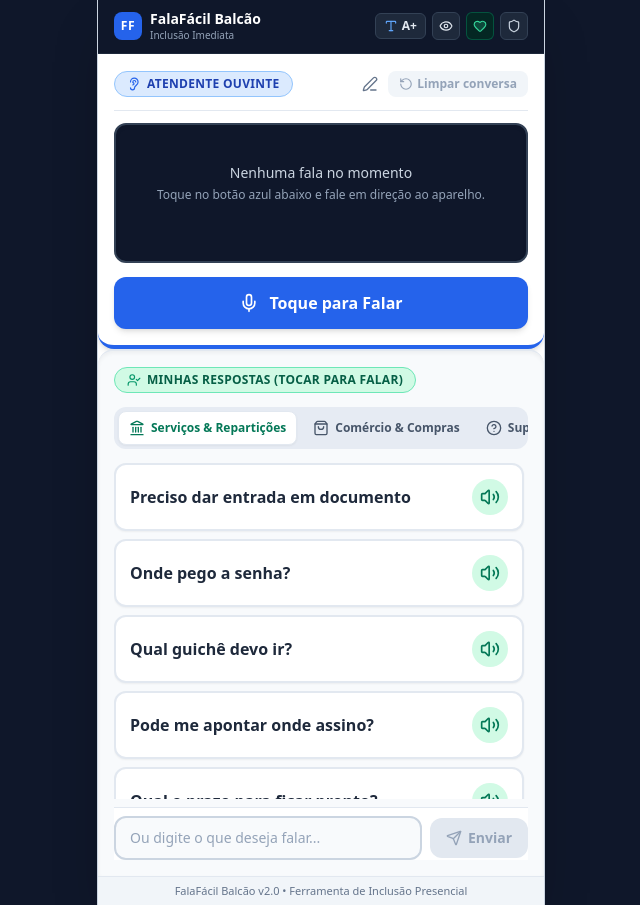
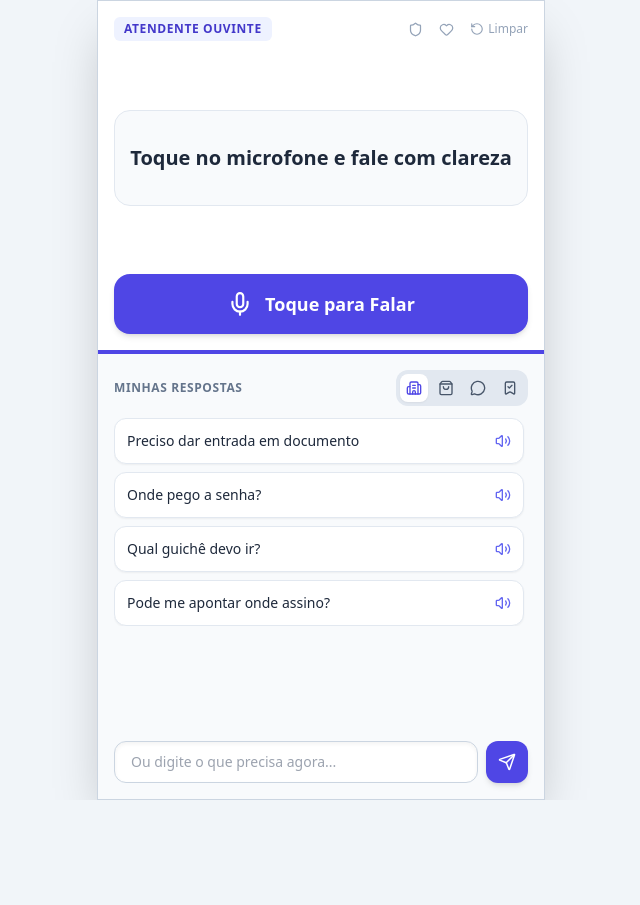
Before and after one commit to luklen2-blip/fala-facil, a React (Vite) app: page / in a window 1280 px wide. Shown: the whole page, without its empty margins (319-959 px from the left). After the commit the page ends 800 px from the top, so only its background shows below. Built offline with nearby package versions, Linux system fonts and the light colour scheme.

Commit message:
feat: integrate FalaFacilApp with custom phrases and haptic feedback

```diff
--- a/src/App.jsx
+++ b/src/App.jsx
@@ -1,180 +1,380 @@
 import React, { useState, useEffect, useRef } from 'react';
-import AccessibilityBar from './components/AccessibilityBar.jsx';
-import AttendantPanel from './components/AttendantPanel.jsx';
-import UserPanel from './components/UserPanel.jsx';
+import {
+  Mic, MicOff, Volume2, RotateCcw, Send, Building2,
+  ShoppingBag, MessageCircle, Plus, Trash2, BookmarkCheck, CheckCircle2,
+  Shield, Heart
+} from 'lucide-react';
 import PixModal from './components/PixModal.jsx';
 import LegalModal from './components/LegalModal.jsx';
-import { SpeechRecognitionManager, isSpeechRecognitionSupported } from './services/speechRecognition.js';
-import { speakText, cancelSpeech, isSpeechSynthesisSupported } from './services/speechSynthesis.js';
 
-export default function App() {
-  const [transcript, setTranscript] = useState('');
-  const [interimTranscript, setInterimTranscript] = useState('');
-  const [isListening, setIsListening] = useState(false);
-  const [errorMessage, setErrorMessage] = useState(null);
-  const [speakingText, setSpeakingText] = useState(null);
+const CATEGORIAS_PADRAO = {
+  servicos: [
+    "Preciso dar entrada em documento",
+    "Onde pego a senha?",
+    "Qual guichê devo ir?",
+    "Pode me apontar onde assino?",
+    "Qual o prazo para ficar pronto?"
+  ],
+  comercio: [
+    "Quanto custa?",
+    "Aceita Pix?",
+    "Pode passar no cartão?",
+    "Tem desconto à vista?",
+    "Quero nota fiscal com CPF"
+  ],
+  ajuda: [
+    "Pode falar mais devagar?",
+    "Não entendi, pode repetir?",
+    "Pode digitar aqui para mim?",
+    "Muito obrigado pela paciência!"
+  ]
+};
 
-  // Acessibilidade: Escala de fonte e Alto Contraste
-  const [fontSizeIndex, setFontSizeIndex] = useState(1); // 0 = Padrão, 1 = Grande (Padrão inicial), 2 = Extra Grande
-  const [highContrast, setHighContrast] = useState(false);
+export default function FalaFacilApp() {
+  const [ouvindo, setOuvindo] = useState(false);
+  const [falando, setFalando] = useState(false);
+  const [transcricao, setTranscricao] = useState('');
+  const [textoManual, setTextoManual] = useState('');
+  const [categoriaAtiva, setCategoriaAtiva] = useState('servicos');
 
-  // Modais
+  // Frases personalizadas salvas no navegador
+  const [frasesCustom, setFrasesCustom] = useState(() => {
+    try {
+      const salvas = typeof window !== 'undefined' ? localStorage.getItem('falafacil_frases_custom') : null;
+      return salvas ? JSON.parse(salvas) : [
+        "Preciso de atendimento prioritário por lei",
+        "Pode anotar os valores em um papel?",
+        "Prefiro me comunicar escrevendo"
+      ];
+    } catch {
+      return [
+        "Preciso de atendimento prioritário por lei",
+        "Pode anotar os valores em um papel?",
+        "Prefiro me comunicar escrevendo"
+      ];
+    }
+  });
+  const [novaFraseCustom, setNovaFraseCustom] = useState('');
+
+  // Modais de Apoio e Conformidade LGPD
   const [isPixOpen, setIsPixOpen] = useState(false);
   const [isLegalOpen, setIsLegalOpen] = useState(
     typeof window !== 'undefined' &&
     (window.location.pathname === '/termos' || window.location.pathname === '/privacidade')
   );
 
-  const recognitionManagerRef = useRef(null);
-  const isSpeechSupported = isSpeechRecognitionSupported();
+  const recognitionRef = useRef(null);
 
-  // Mapeamento de escalas de fonte
-  const fontScales = {
-    transcript: ['text-lg', 'text-xl', 'text-2xl'],
-    cards: ['text-sm', 'text-base', 'text-lg']
+  // Salva no localStorage sempre que as frases customizadas mudarem
+  useEffect(() => {
+    try {
+      localStorage.setItem('falafacil_frases_custom', JSON.stringify(frasesCustom));
+    } catch (e) {
+      console.warn('Erro ao salvar no localStorage:', e);
+    }
+  }, [frasesCustom]);
+
+  // Inicialização do Reconhecimento de Fala Nativo
+  useEffect(() => {
+    const SpeechRecognition = window.SpeechRecognition || window.webkitSpeechRecognition;
+    if (SpeechRecognition) {
+      const recognition = new SpeechRecognition();
+      recognition.continuous = true;
+      recognition.interimResults = true;
+      recognition.lang = 'pt-BR';
+
+      recognition.onresult = (event) => {
+        let textoAtual = '';
+        for (let i = 0; i < event.results.length; i++) {
+          textoAtual += event.results[i][0].transcript;
+        }
+        setTranscricao(textoAtual);
       };
 
-  useEffect(() => {
-    // Inicialização do Gerenciador de Reconhecimento de Fala
-    if (isSpeechSupported) {
-      recognitionManagerRef.current = new SpeechRecognitionManager({
-        onResult: (finalText, interimText) => {
-          setTranscript(finalText);
-          setInterimTranscript(interimText);
-        },
-        onError: (message, code) => {
-          setErrorMessage(message);
-          setIsListening(false);
-        },
-        onStatusChange: (status) => {
-          setIsListening(status);
-          if (status) {
-            setErrorMessage(null);
+      recognition.onerror = () => setOuvindo(false);
+      recognition.onend = () => setOuvindo(false);
+      recognitionRef.current = recognition;
     }
-        }
-      });
-    }
+  }, []);
 
-    return () => {
-      if (recognitionManagerRef.current) {
-        recognitionManagerRef.current.stop();
-      }
-      cancelSpeech();
-    };
-  }, [isSpeechSupported]);
-
-  // Alternar microfone
-  const handleToggleListening = () => {
-    if (!recognitionManagerRef.current) {
-      setErrorMessage('Reconhecimento de voz não suportado neste navegador. Use o Chrome ou Edge.');
+  const alternarMicrofone = () => {
+    if (!recognitionRef.current) {
+      alert("Navegador sem suporte nativo a reconhecimento de voz. Utilize o Chrome ou Edge.");
       return;
     }
-
-    if (isListening) {
-      recognitionManagerRef.current.stop();
+    if (ouvindo) {
+      try {
+        recognitionRef.current.stop();
+      } catch (e) {}
+      setOuvindo(false);
     } else {
-      setErrorMessage(null);
-      recognitionManagerRef.current.start();
+      setTranscricao('');
+      try {
+        recognitionRef.current.start();
+        setOuvindo(true);
+      } catch (e) {
+        console.warn('Erro ao iniciar reconhecimento:', e);
+        setOuvindo(false);
+      }
     }
   };
 
-  // Limpar visor
-  const handleClear = () => {
-    if (recognitionManagerRef.current) {
-      recognitionManagerRef.current.clear();
-    }
-    setTranscript('');
-    setInterimTranscript('');
-    setErrorMessage(null);
-  };
+  // Síntese de Voz com Feedback Tátil (Vibração) e Visual
+  const falarTexto = (texto) => {
+    if (!('speechSynthesis' in window)) return;
 
-  // Inserção manual de texto pelo atendente
-  const handleManualTextSubmit = (text) => {
-    const updated = transcript ? `${transcript} ${text}` : text;
-    setTranscript(updated);
-    if (recognitionManagerRef.current) {
-      recognitionManagerRef.current.setFinalText(updated);
+    window.speechSynthesis.cancel();
+    const utterance = new SpeechSynthesisUtterance(texto);
+    utterance.lang = 'pt-BR';
+    utterance.rate = 0.95; // Cadência confortável para balcão
+
+    utterance.onstart = () => {
+      setFalando(true);
+      if (typeof navigator !== 'undefined' && navigator.vibrate) {
+        try {
+          navigator.vibrate(60); // Vibração curta de confirmação de início
+        } catch (e) {}
       }
     };
 
-  // Disparo de voz alta (TTS) para resposta da pessoa surda
-  const handleSpeakPhrase = (textToSpeak) => {
-    if (!isSpeechSynthesisSupported()) {
-      alert(`Síntese de voz não disponível no navegador. Mensagem selecionada: "${textToSpeak}"`);
-      return;
+    utterance.onend = () => {
+      setFalando(false);
+      if (typeof navigator !== 'undefined' && navigator.vibrate) {
+        try {
+          navigator.vibrate([40, 60, 40]); // Pulso tátil duplo avisando que terminou de falar
+        } catch (e) {}
       }
-
-    speakText(textToSpeak, {
-      onStart: (txt) => {
-        setSpeakingText(txt);
-      },
-      onEnd: () => {
-        setSpeakingText(null);
-      },
-      onError: (err) => {
-        console.warn('Erro ao falar:', err);
-        setSpeakingText(null);
-      }
-    });
     };
 
-  const handleChangeFontSize = () => {
-    setFontSizeIndex((prev) => (prev + 1) % 3);
+    utterance.onerror = () => {
+      setFalando(false);
     };
 
-  const handleToggleHighContrast = () => {
-    setHighContrast((prev) => !prev);
+    window.speechSynthesis.speak(utterance);
+  };
+
+  const handleEnviarManual = (e) => {
+    e.preventDefault();
+    if (!textoManual.trim()) return;
+    falarTexto(textoManual);
+    setTextoManual('');
+  };
+
+  const handleAdicionarFraseCustom = (e) => {
+    e.preventDefault();
+    if (!novaFraseCustom.trim()) return;
+    setFrasesCustom([novaFraseCustom.trim(), ...frasesCustom]);
+    setNovaFraseCustom('');
+  };
+
+  const handleRemoverFraseCustom = (index) => {
+    setFrasesCustom(frasesCustom.filter((_, i) => i !== index));
   };
 
   return (
-    <div
-      className={`min-h-screen flex justify-center items-stretch bg-slate-900 ${
-        highContrast ? 'high-contrast' : ''
+    <div className="flex flex-col h-screen max-w-md mx-auto bg-slate-100 border border-slate-300 font-sans shadow-2xl select-none">
+
+      {/* PAINEL SUPERIOR: Atendente Ouvinte */}
+      <div className="flex-1 bg-white p-4 flex flex-col justify-between border-b-4 border-indigo-600">
+        <div className="flex items-center justify-between">
+          <div className="flex items-center gap-2">
+            <span className="text-xs font-bold uppercase tracking-wider text-indigo-700 bg-indigo-50 px-2.5 py-1 rounded-md">
+              Atendente Ouvinte
+            </span>
+            {ouvindo && (
+              <span className="flex items-center gap-1 text-[11px] font-semibold text-rose-600 animate-pulse">
+                <span className="w-2 h-2 rounded-full bg-rose-500"></span>
+                Gravando
+              </span>
+            )}
+          </div>
+          <div className="flex items-center gap-2">
+            <button
+              type="button"
+              onClick={() => setIsLegalOpen(true)}
+              title="Termos de Uso e Privacidade LGPD"
+              className="p-1 text-slate-400 hover:text-indigo-600 transition-colors"
+              aria-label="Termos e LGPD"
+            >
+              <Shield size={15} />
+            </button>
+            <button
+              type="button"
+              onClick={() => setIsPixOpen(true)}
+              title="Apoio Pix Bacen"
+              className="p-1 text-slate-400 hover:text-emerald-600 transition-colors"
+              aria-label="Apoiar projeto via Pix"
+            >
+              <Heart size={15} />
+            </button>
+            <button
+              type="button"
+              onClick={() => setTranscricao('')}
+              className="text-slate-400 hover:text-slate-600 text-xs flex items-center gap-1 font-medium transition-colors ml-1"
+            >
+              <RotateCcw size={14} /> Limpar
+            </button>
+          </div>
+        </div>
+
+        {/* Caixa de Exibição da Transcrição */}
+        <div className="my-auto min-h-[96px] flex items-center justify-center text-center p-3 bg-slate-50 rounded-2xl border border-slate-200">
+          <p className="text-xl font-semibold text-slate-800 leading-snug">
+            {transcricao || (ouvindo ? "Ouvindo atentamente..." : "Toque no microfone e fale com clareza")}
+          </p>
+        </div>
+
+        {/* Botão de Gravação Principal */}
+        <button
+          type="button"
+          onClick={alternarMicrofone}
+          className={`w-full py-4 rounded-2xl flex items-center justify-center gap-3 text-lg font-bold shadow-md transition-all active:scale-[0.98] ${
+            ouvindo
+              ? 'bg-rose-600 text-white animate-pulse'
+              : 'bg-indigo-600 text-white hover:bg-indigo-700'
           }`}
         >
-      {/* Moldura mobile-first máx-w-md centralizada */}
-      <main className="w-full max-w-md bg-white flex flex-col shadow-2xl relative border-x border-slate-300 min-h-screen overflow-hidden">
-        {/* Barra Superior de Acessibilidade & Identidade */}
-        <AccessibilityBar
-          highContrast={highContrast}
-          onToggleHighContrast={handleToggleHighContrast}
-          fontSizeIndex={fontSizeIndex}
-          onChangeFontSize={handleChangeFontSize}
-          onOpenLegal={() => setIsLegalOpen(true)}
-          onOpenPix={() => setIsPixOpen(true)}
+          {ouvindo ? <MicOff size={26} /> : <Mic size={26} />}
+          {ouvindo ? "Concluir Fala" : "Toque para Falar"}
+        </button>
+      </div>
+
+      {/* FEEDBACK VISUAL DE FALA EM ANDAMENTO */}
+      {falando && (
+        <div className="bg-emerald-600 text-white py-2 px-4 flex items-center justify-center gap-2 text-sm font-bold animate-pulse shadow-inner">
+          <Volume2 size={18} />
+          <span>Celular reproduzindo áudio para o atendente...</span>
+        </div>
+      )}
+
+      {/* PAINEL INFERIOR: Usuário Surdo */}
+      <div className="flex-[1.3] bg-slate-50 p-4 flex flex-col justify-between overflow-hidden">
+        <div>
+          {/* Cabeçalho de Navegação de Categorias */}
+          <div className="flex items-center justify-between mb-3">
+            <span className="text-xs font-bold uppercase tracking-wider text-slate-500">
+              Minhas Respostas
+            </span>
+            <div className="flex gap-1 bg-slate-200 p-1 rounded-xl">
+              <button
+                type="button"
+                title="Serviços Públicos"
+                onClick={() => setCategoriaAtiva('servicos')}
+                className={`p-1.5 rounded-lg transition-colors ${categoriaAtiva === 'servicos' ? 'bg-white shadow-sm text-indigo-600' : 'text-slate-600'}`}
+              >
+                <Building2 size={16} />
+              </button>
+              <button
+                type="button"
+                title="Comércio e Farmácias"
+                onClick={() => setCategoriaAtiva('comercio')}
+                className={`p-1.5 rounded-lg transition-colors ${categoriaAtiva === 'comercio' ? 'bg-white shadow-sm text-indigo-600' : 'text-slate-600'}`}
+              >
+                <ShoppingBag size={16} />
+              </button>
+              <button
+                type="button"
+                title="Dúvidas de Comunicação"
+                onClick={() => setCategoriaAtiva('ajuda')}
+                className={`p-1.5 rounded-lg transition-colors ${categoriaAtiva === 'ajuda' ? 'bg-white shadow-sm text-indigo-600' : 'text-slate-600'}`}
+              >
+                <MessageCircle size={16} />
+              </button>
+              <button
+                type="button"
+                title="Minhas Frases Salvas"
+                onClick={() => setCategoriaAtiva('personalizadas')}
+                className={`p-1.5 rounded-lg transition-colors ${categoriaAtiva === 'personalizadas' ? 'bg-white shadow-sm text-indigo-600' : 'text-slate-600'}`}
+              >
+                <BookmarkCheck size={16} />
+              </button>
+            </div>
+          </div>
+
+          {/* Área de Criação de Frases Personalizadas (Exibida somente na aba correspondente) */}
+          {categoriaAtiva === 'personalizadas' && (
+            <form onSubmit={handleAdicionarFraseCustom} className="flex gap-2 mb-3">
+              <input
+                type="text"
+                placeholder="Salvar nova frase frequente..."
+                value={novaFraseCustom}
+                onChange={(e) => setNovaFraseCustom(e.target.value)}
+                className="flex-1 bg-white border border-slate-300 rounded-xl px-3 py-1.5 text-xs focus:ring-2 focus:ring-indigo-500 outline-none"
               />
+              <button
+                type="submit"
+                className="bg-indigo-600 text-white px-3 py-1.5 rounded-xl hover:bg-indigo-700 transition-colors flex items-center gap-1 text-xs font-semibold"
+              >
+                <Plus size={14} /> Salvar
+              </button>
+            </form>
+          )}
 
-        {/* Bloco 1 (Topo - Painel do Atendente Ouvinte) */}
-        <AttendantPanel
-          transcript={transcript}
-          interimTranscript={interimTranscript}
-          isListening={isListening}
-          onToggleListening={handleToggleListening}
-          onClear={handleClear}
-          onManualTextSubmit={handleManualTextSubmit}
-          fontScale={fontScales.transcript[fontSizeIndex]}
-          errorMessage={errorMessage}
-          isSpeechSupported={isSpeechSupported}
+          {/* Grade de Frases / Respostas Rápidas */}
+          <div className="grid grid-cols-1 gap-2 max-h-52 overflow-y-auto pr-1">
+            {categoriaAtiva === 'personalizadas' ? (
+              frasesCustom.length === 0 ? (
+                <p className="text-center text-xs text-slate-400 py-6">Nenhuma frase salva ainda.</p>
+              ) : (
+                frasesCustom.map((frase, idx) => (
+                  <div key={idx} className="flex items-center gap-1.5 bg-white border border-slate-200 rounded-xl p-1 shadow-sm">
+                    <button
+                      type="button"
+                      onClick={() => falarTexto(frase)}
+                      className="flex-1 text-left px-3 py-2 font-medium text-slate-800 text-sm active:bg-indigo-50 flex items-center justify-between rounded-lg"
+                    >
+                      <span>{frase}</span>
+                      <Volume2 size={16} className="text-indigo-500 shrink-0 ml-2" />
+                    </button>
+                    <button
+                      type="button"
+                      onClick={() => handleRemoverFraseCustom(idx)}
+                      className="p-2 text-slate-400 hover:text-rose-600 transition-colors"
+                      title="Excluir frase"
+                    >
+                      <Trash2 size={16} />
+                    </button>
+                  </div>
+                ))
+              )
+            ) : (
+              CATEGORIAS_PADRAO[categoriaAtiva].map((frase, idx) => (
+                <button
+                  key={idx}
+                  type="button"
+                  onClick={() => falarTexto(frase)}
+                  className="text-left bg-white border border-slate-200 hover:border-indigo-400 p-3 rounded-xl font-medium text-slate-800 text-sm shadow-sm active:bg-indigo-50 flex items-center justify-between transition-colors"
+                >
+                  <span>{frase}</span>
+                  <Volume2 size={16} className="text-indigo-500 shrink-0 ml-2" />
+                </button>
+              ))
+            )}
+          </div>
+        </div>
+
+        {/* Input de Fala Avulsa / Digitação Livre */}
+        <form onSubmit={handleEnviarManual} className="flex gap-2 mt-3">
+          <input
+            type="text"
+            placeholder="Ou digite o que precisa agora..."
+            value={textoManual}
+            onChange={(e) => setTextoManual(e.target.value)}
+            className="flex-1 bg-white border border-slate-300 rounded-xl px-4 py-2.5 text-sm focus:outline-none focus:ring-2 focus:ring-indigo-500 shadow-inner"
           />
-
-        {/* Bloco 2 (Base - Painel da Pessoa Surda) */}
-        <UserPanel
-          onSpeakPhrase={handleSpeakPhrase}
-          speakingText={speakingText}
-          fontScale={fontScales.cards[fontSizeIndex]}
-        />
-
-        {/* Rodapé sutil informativo */}
-        <footer className="bg-slate-100 py-1.5 px-4 text-center border-t border-slate-200">
-          <p className="text-[11px] text-slate-500 font-medium">
-            FalaFácil Balcão v2.0 • Ferramenta de Inclusão Presencial
-          </p>
-        </footer>
+          <button
+            type="submit"
+            className="bg-indigo-600 hover:bg-indigo-700 text-white p-3 rounded-xl shadow-md transition-colors active:scale-95 flex items-center justify-center"
+            title="Falar em voz alta"
+          >
+            <Send size={18} />
+          </button>
+        </form>
+      </div>
 
       {/* Modais de Apoio PIX e Legalidade LGPD */}
       <PixModal isOpen={isPixOpen} onClose={() => setIsPixOpen(false)} />
       <LegalModal isOpen={isLegalOpen} onClose={() => setIsLegalOpen(false)} />
-      </main>
     </div>
   );
 }
```
Also changed, not shown: 5 other files (tests, documents, lock files or other folders). Lines whose indentation alone changed are shown as unchanged.
